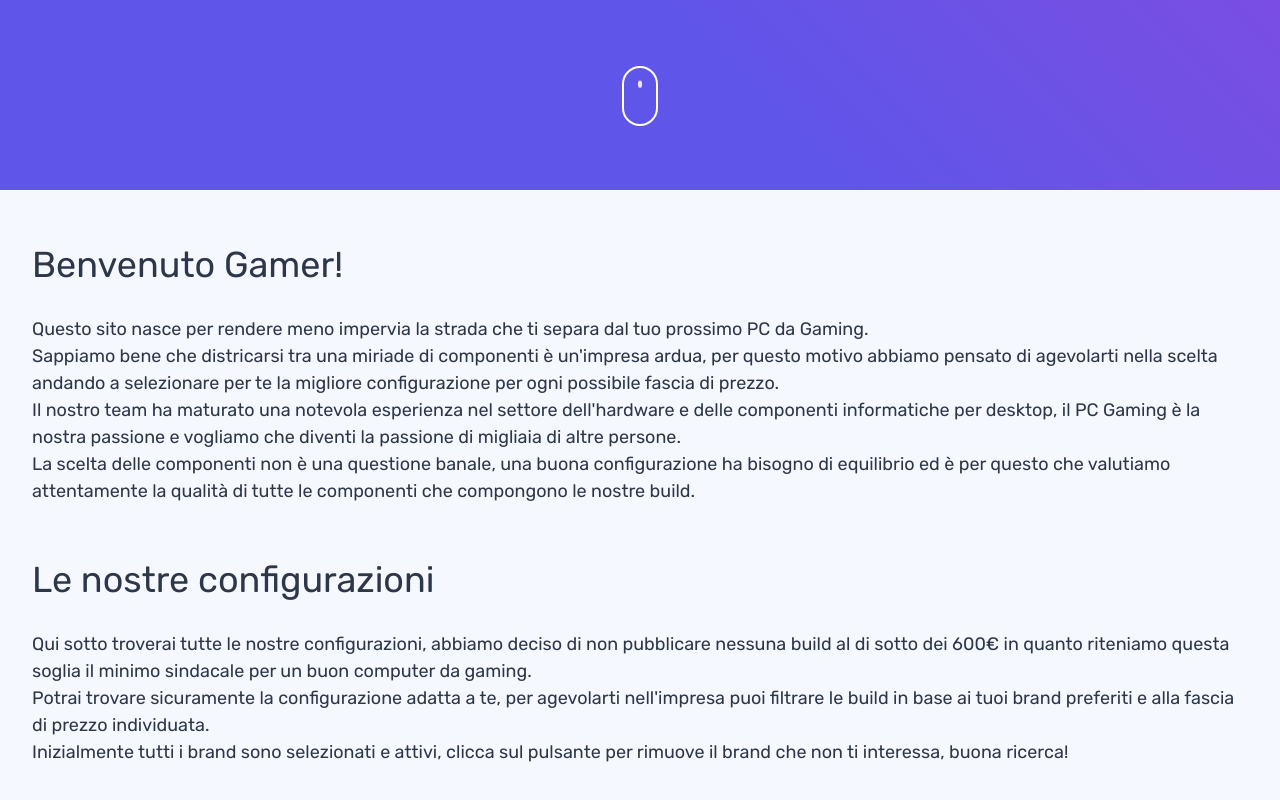
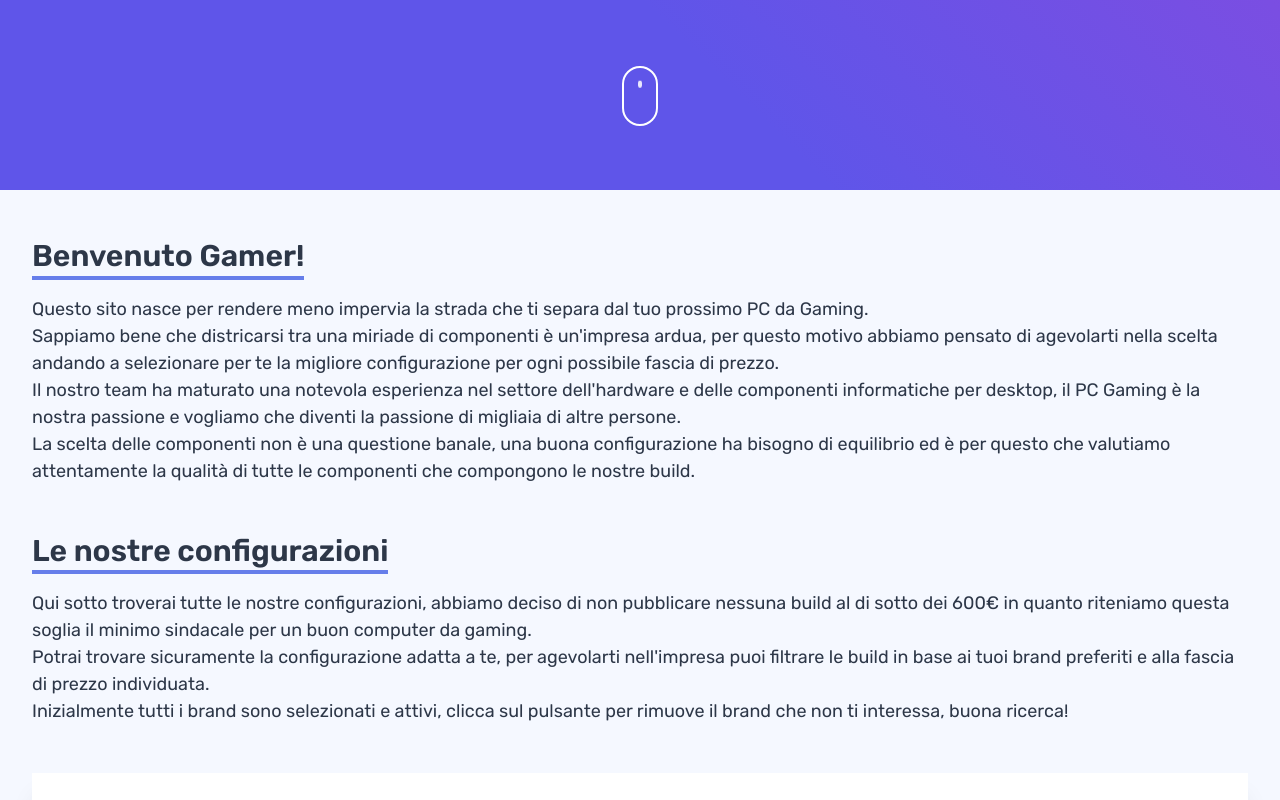
Before and after one commit to albizan/pcgaminghub_frontend, a Next.js app: page / in a window 1280 px wide. Shown: the part 610-1410 px from the top of the page. Built offline with nearby package versions, Linux system fonts and the light colour scheme; no server answers.

Commit message:
Change titles size

```diff
--- a/components/BuildsWrapper/BuildsWrapper.tsx
+++ b/components/BuildsWrapper/BuildsWrapper.tsx
@@ -81,7 +81,7 @@ export default function BuildsWrapper() {
   return (
     <div>
       <section className="text-sm md:text-lg">
-        <h3 className="text-4xl mt-12 mb-6">Le nostre configurazioni</h3>
+        <h3 className="mt-12 mb-4 inline-block text-3xl font-semibold border-b-4 border-indigo-500 leading-tight">Le nostre configurazioni</h3>
         <p>
           Qui sotto troverai tutte le nostre configurazioni, abbiamo deciso di non pubblicare nessuna build al di sotto dei 600€ in quanto riteniamo questa soglia il
           minimo sindacale per un buon computer da gaming.
--- a/pages/index.tsx
+++ b/pages/index.tsx
@@ -17,7 +17,7 @@ export default function Home() {
       <FullpageLanding />
       <Container>
         <section className="text-sm md:text-lg">
-          <h3 className="text-4xl mt-12 mb-6">Benvenuto Gamer!</h3>
+          <h3 className="mt-12 mb-4 inline-block text-3xl font-semibold border-b-4 border-indigo-500 leading-tight">Benvenuto Gamer!</h3>
           <p>Questo sito nasce per rendere meno impervia la strada che ti separa dal tuo prossimo PC da Gaming.</p>
           <p>
             Sappiamo bene che districarsi tra una miriade di componenti è un'impresa ardua, per questo motivo abbiamo pensato di agevolarti nella scelta andando a
```
